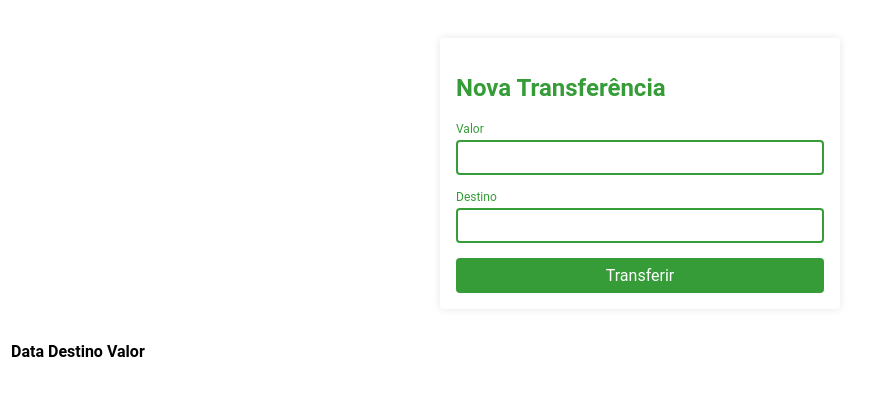
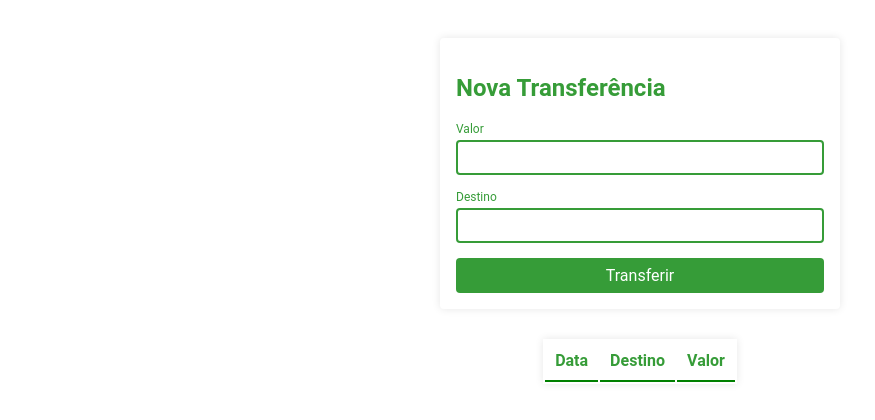
Before and after one commit to KelvenVS/bytebank, an Angular app: page / in a window 1280 px wide. Shown: the top 420 px of the page, without its empty margins (0-875 px from the left). Built offline with nearby package versions, Linux system fonts and the light colour scheme.

Commit message:
Add tabela e mudando tipo text para number

```diff
--- a/src/app/extract/extract.component.html
+++ b/src/app/extract/extract.component.html
@@ -1,14 +1,14 @@
-<table>
-  <thead>
-    <th>Data</th>
-    <th>Destino</th>
-    <th>Valor</th>
+<table class="tabela">
+  <thead class="tabela__cabecalho">
+    <th class="tabela__cabecalho__conteudo">Data</th>
+    <th class="tabela__cabecalho__conteudo">Destino</th>
+    <th class="tabela__cabecalho__conteudo">Valor</th>
   </thead>
   <tbody>
-    <tr *ngFor="let transfer of transferDatas">
-    <td>{{transfer?.date | date : 'short'}}</td>
-    <td>{{transfer?.destiny}}</td>
-    <td>{{transfer?.value}}</td>
+    <tr class="tabela__linha" *ngFor="let transfer of transferDatas">
+    <td class="tabela__conteudo">{{transfer?.date | date : 'short'}}</td>
+    <td class="tabela__conteudo">{{transfer?.destiny}}</td>
+    <td class="tabela__conteudo">{{transfer?.value | currency : ''}}</td>
     </tr>
   </tbody>
 </table>
--- a/src/app/extract/extract.component.scss
+++ b/src/app/extract/extract.component.scss
@@ -0,0 +1,37 @@
+.titulo {
+  text-align: center;
+  font-size: 24px;
+  margin-bottom: 16px;
+}
+
+.tabela {
+  text-align: center;
+  margin: 0 auto;
+  background-color: white;
+  box-shadow: 0 0 8px rgba(0, 0, 0, 0.1);
+
+  &__cabecalho {
+    color: var(--primary);
+
+    &__conteudo {
+      padding: 10px;
+      border-bottom: 2px solid green;
+    }
+  }
+
+  &__linha {
+    margin-bottom: 10px;
+    border-radius: 4px;
+
+    &:last-child {
+      .tabela__conteudo {
+        border-bottom: none;
+      }
+    }
+  }
+
+  &__conteudo {
+    padding: 10px;
+    border-bottom: 1px solid var(--cinza-claro);
+  }
+}
--- a/src/app/new-transfer/new-transfer.component.html
+++ b/src/app/new-transfer/new-transfer.component.html
@@ -4,7 +4,7 @@
 
 <div class="form-field">
   <label class="form-field__label" for = "valor">Valor</label>
-  <input class="form-field__input" id="valor" type="text" [(ngModel)]="value" name="value">
+  <input class="form-field__input" id="valor" type="number" [(ngModel)]="value" name="value">
 </div>
 
 <div class="form-field">
```
